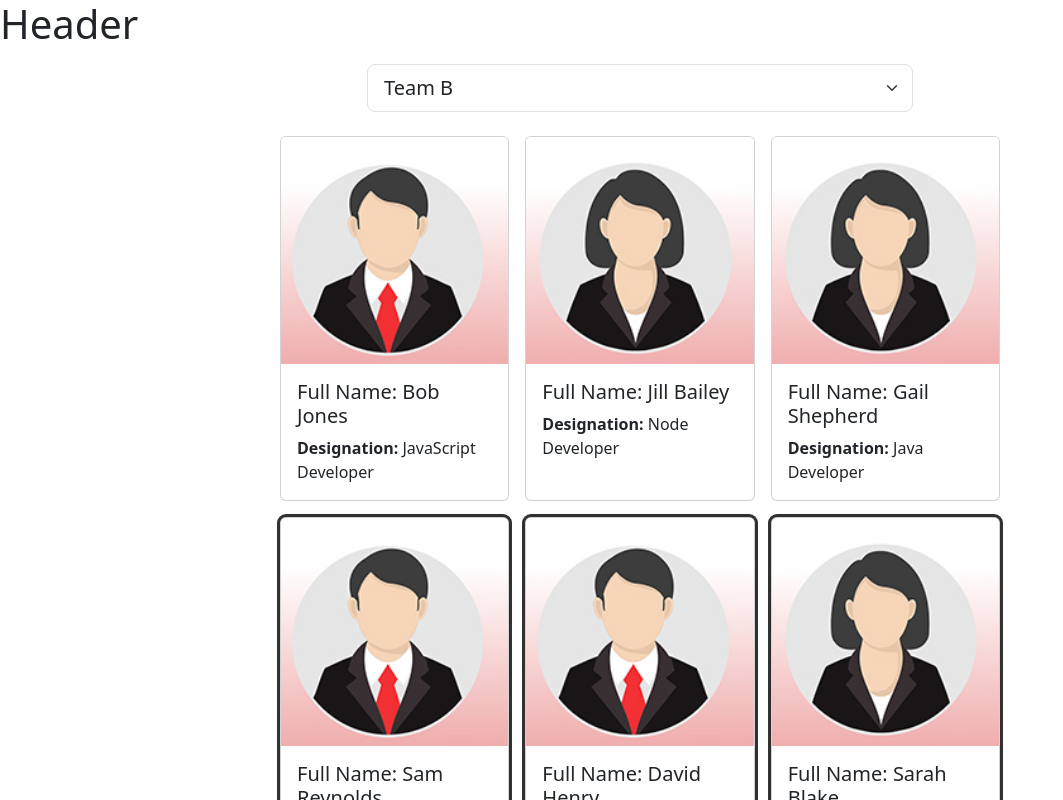
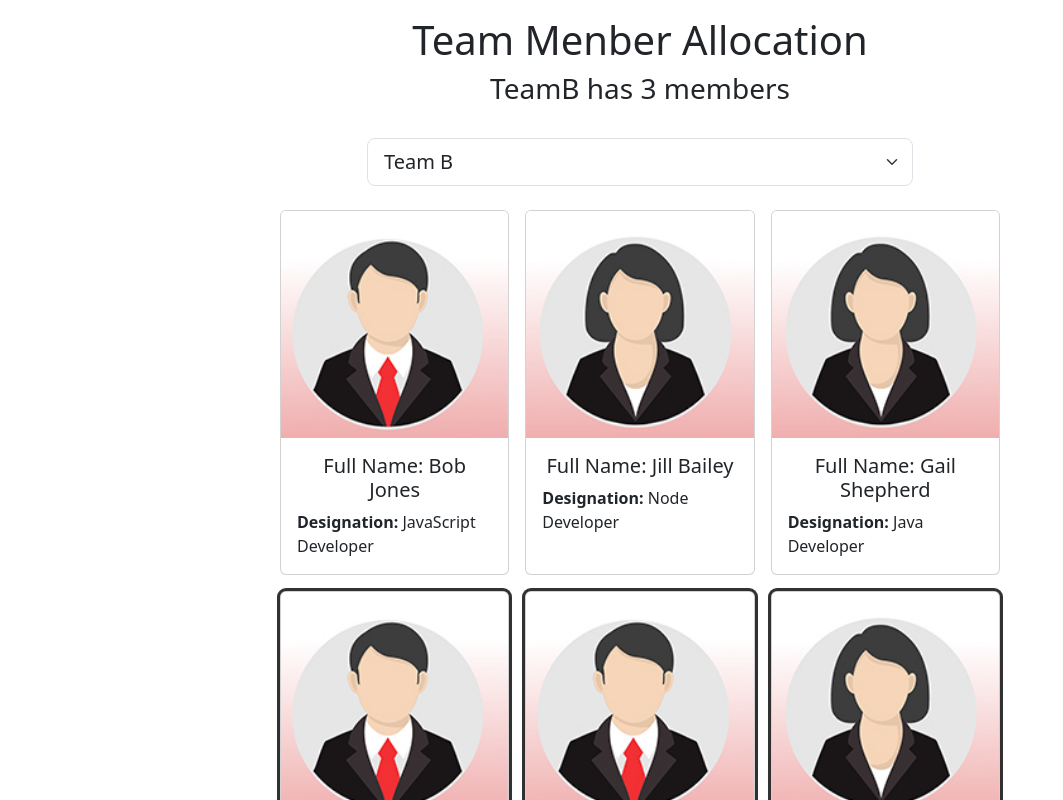
Before and after one commit to insane-arnold/TeamMemberAllocation, a React (Vite) app: page / in a window 1280 px wide. Shown: the top 800 px of the page, without its empty margins (0-1063 px from the left). Built offline with nearby package versions, Linux system fonts and the light colour scheme.

Commit message:
Header and Footer commit

```diff
--- a/src/App.css
+++ b/src/App.css
@@ -10,3 +10,7 @@ body{
 .standout{
   box-shadow: rgba(0, 0, 0, 0.16) 0px 1px 4px, rgb(51, 51, 51) 0px 0px 0px 3px;
 }
+
+h1,h2,h3,h4,h5,h6{
+  text-align:center;
+}
--- a/src/App.jsx
+++ b/src/App.jsx
@@ -2,14 +2,120 @@ import './App.css';
 import Header from './Header';
 import Employees from './Employees';
 import Footer from './Footer';
+import { useState } from 'react';
 
 
 export default function App() {
+
+  const [selectedTeam, setTeam] = useState("TeamB");
+
+  const [employees, setEmployees] = useState([
+    {
+      id: 1,
+      fullName: "Bob Jones",
+      designation: "JavaScript Developer",
+      gender: "male",
+      teamName: "TeamA"
+    },
+    {
+      id: 2,
+      fullName: "Jill Bailey",
+      designation: "Node Developer",
+      gender: "female",
+      teamName: "TeamA"
+    },
+    {
+      id: 3,
+      fullName: "Gail Shepherd",
+      designation: "Java Developer",
+      gender: "female",
+      teamName: "TeamA"
+    },
+    {
+      id: 4,
+      fullName: "Sam Reynolds",
+      designation: "React Developer",
+      gender: "male",
+      teamName: "TeamB"
+    },
+    {
+      id: 5,
+      fullName: "David Henry",
+      designation: "DotNet Developer",
+      gender: "male",
+      teamName: "TeamB"
+    },
+    {
+      id: 6,
+      fullName: "Sarah Blake",
+      designation: "SQL Server DBA",
+      gender: "female",
+      teamName: "TeamB"
+    },
+    {
+      id: 7,
+      fullName: "James Bennet",
+      designation: "Angular Developer",
+      gender: "male",
+      teamName: "TeamC"
+    },
+    {
+      id: 8,
+      fullName: "Jessica Faye",
+      designation: "API Developer",
+      gender: "female",
+      teamName: "TeamC"
+    },
+    {
+      id: 9,
+      fullName: "Lita Stone",
+      designation: "C++ Developer",
+      gender: "female",
+      teamName: "TeamC"
+    },
+    {
+      id: 10,
+      fullName: "Daniel Young",
+      designation: "Python Developer",
+      gender: "male",
+      teamName: "TeamD"
+    },
+    {
+      id: 11,
+      fullName: "Adrian Jacobs",
+      designation: "Vue Developer",
+      gender: "male",
+      teamName: "TeamD"
+    },
+    {
+      id: 12,
+      fullName: "Devin Monroe",
+      designation: "Graphic Designer",
+      gender: "male",
+      teamName: "TeamD"
+    }
+  ]);
+
+  function handleTeanSelectionChange(event){
+    setTeam(event.target.value);
+  }
+
+  function handleEmployeeCardClick(event){
+    const transformedEmployees = employees.map((employee) => employee.id === parseInt(event.currentTarget.id)?
+      (employee.teamName === selectedTeam)?{...employee, teamName:''}:{...employee, teamName:selectedTeam}:employee)
+
+    setEmployees(transformedEmployees);
+  }
+
   return (
     <div>
       {/* React ⚛️ + Vite ⚡ + Replit */}
-      <Header/>
-      <Employees/>
+      <Header selectedTeam={selectedTeam}
+        teamCount = {employees.filter(employee=> employee.teamName === selectedTeam).length}/>
+      <Employees employees={employees}
+        selectedTeam={selectedTeam}
+        handleTeanSelectionChange={handleTeanSelectionChange}
+        handleEmployeeCardClick={handleEmployeeCardClick}/>
       <Footer/>
     </div>
   )
--- a/src/Employees.jsx
+++ b/src/Employees.jsx
@@ -1,108 +1,7 @@
-import { useState } from 'react';
 import maleProfile from './images/maleProfile.jpg';
 import femaleProfile from './images/femaleProfile.jpg';
 
-const Employees = () => {
-
-  const [selectedTeam, setTeam] = useState("TeamB");
-
-  const [employees, setEmployees] = useState([
-    {
-      id: 1,
-      fullName: "Bob Jones",
-      designation: "JavaScript Developer",
-      gender: "male",
-      teamName: "TeamA"
-    },
-    {
-      id: 2,
-      fullName: "Jill Bailey",
-      designation: "Node Developer",
-      gender: "female",
-      teamName: "TeamA"
-    },
-    {
-      id: 3,
-      fullName: "Gail Shepherd",
-      designation: "Java Developer",
-      gender: "female",
-      teamName: "TeamA"
-    },
-    {
-      id: 4,
-      fullName: "Sam Reynolds",
-      designation: "React Developer",
-      gender: "male",
-      teamName: "TeamB"
-    },
-    {
-      id: 5,
-      fullName: "David Henry",
-      designation: "DotNet Developer",
-      gender: "male",
-      teamName: "TeamB"
-    },
-    {
-      id: 6,
-      fullName: "Sarah Blake",
-      designation: "SQL Server DBA",
-      gender: "female",
-      teamName: "TeamB"
-    },
-    {
-      id: 7,
-      fullName: "James Bennet",
-      designation: "Angular Developer",
-      gender: "male",
-      teamName: "TeamC"
-    },
-    {
-      id: 8,
-      fullName: "Jessica Faye",
-      designation: "API Developer",
-      gender: "female",
-      teamName: "TeamC"
-    },
-    {
-      id: 9,
-      fullName: "Lita Stone",
-      designation: "C++ Developer",
-      gender: "female",
-      teamName: "TeamC"
-    },
-    {
-      id: 10,
-      fullName: "Daniel Young",
-      designation: "Python Developer",
-      gender: "male",
-      teamName: "TeamD"
-    },
-    {
-      id: 11,
-      fullName: "Adrian Jacobs",
-      designation: "Vue Developer",
-      gender: "male",
-      teamName: "TeamD"
-    },
-    {
-      id: 12,
-      fullName: "Devin Monroe",
-      designation: "Graphic Designer",
-      gender: "male",
-      teamName: "TeamD"
-    }
-  ]);
-
-  function handleTeanSelectionChange(event){
-    setTeam(event.target.value);
-  }
-
-  function handleEmployeeCardClick(event){
-    const transformedEmployees = employees.map((employee) => employee.id === parseInt(event.currentTarget.id)?
-      (employee.teamName === selectedTeam)?{...employee, teamName:''}:{...employee, teamName:selectedTeam}:employee)
-
-    setEmployees(transformedEmployees);
-  }
+const Employees = ({employees, selectedTeam, handleTeanSelectionChange, handleEmployeeCardClick}) => {
 
   return (
     <main className="container">
--- a/src/Footer.jsx
+++ b/src/Footer.jsx
@@ -1,8 +1,14 @@
 const Footer = () => {
 
+  let today = new Date();
+
   return (
-    <footer>
-      <h1>Footer</h1>
+    <footer className="container">
+      <div className="row justify-content-center mt-3 mb-4">
+        <div className="col-8">
+          <h1>TeamMemberAllocation App-{today.getFullYear()}</h1>
+        </div>
+      </div>
     </footer>
   )
 
--- a/src/Header.jsx
+++ b/src/Header.jsx
@@ -1,8 +1,13 @@
-const Header = () => {
+const Header = ({selectedTeam, teamCount}) => {
 
   return (
-    <header>
-      <h1>Header</h1>
+    <header className="container">
+      <div className="row justify-content-center mt-3 mb-4">
+        <div className="col-8">
+          <h1>Team Menber Allocation</h1>
+          <h3>{selectedTeam} has {teamCount} {(teamCount>1) ? "members":"member"}</h3>
+        </div>
+      </div>
     </header>
   )
 
--- a/src/index.jsx
+++ b/src/index.jsx
@@ -1,9 +1,7 @@
 import React from 'react'
 import ReactDOM from 'react-dom/client'
 import App from './App'
-// import "tailwindcss/base";
-// import "tailwindcss/components";
-// import "tailwindcss/utilities";
+
 import "bootstrap/dist/css/bootstrap.min.css";
 
 ReactDOM.createRoot(document.getElementById('root')).render(
```
